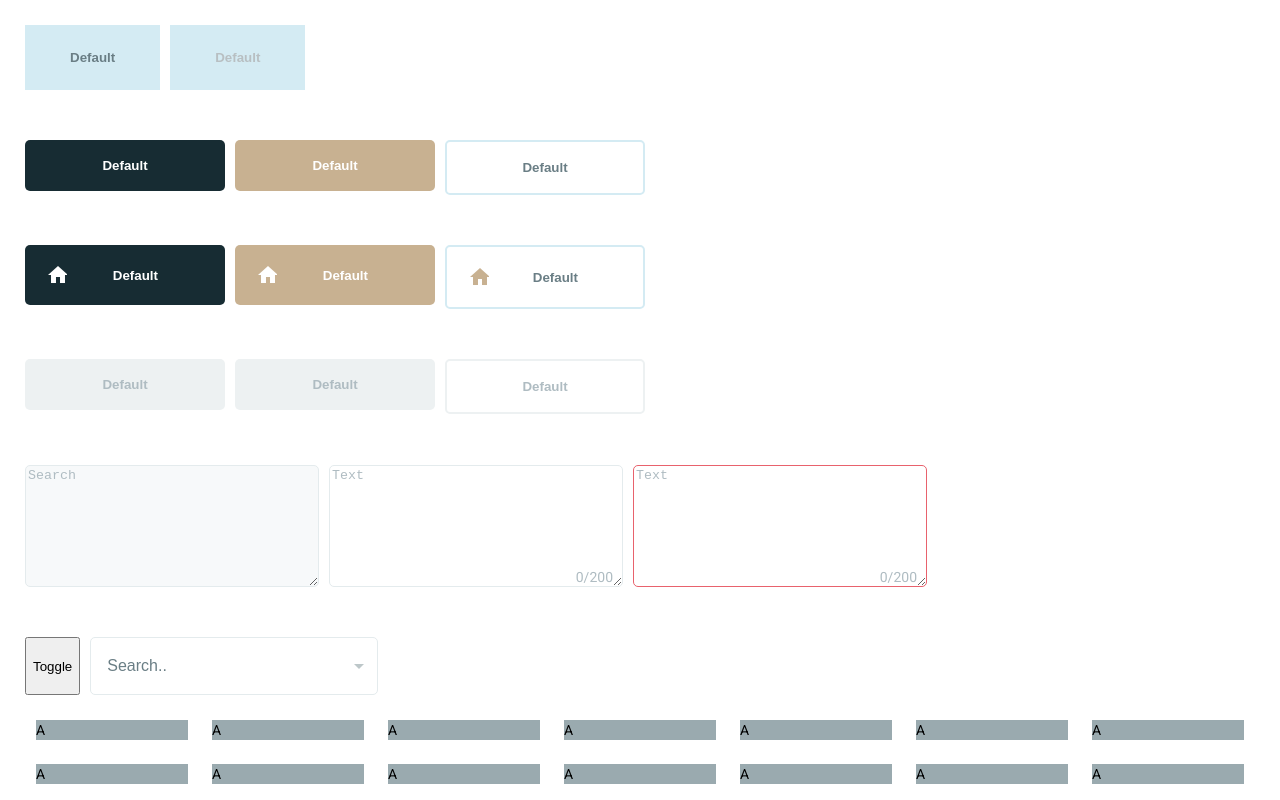
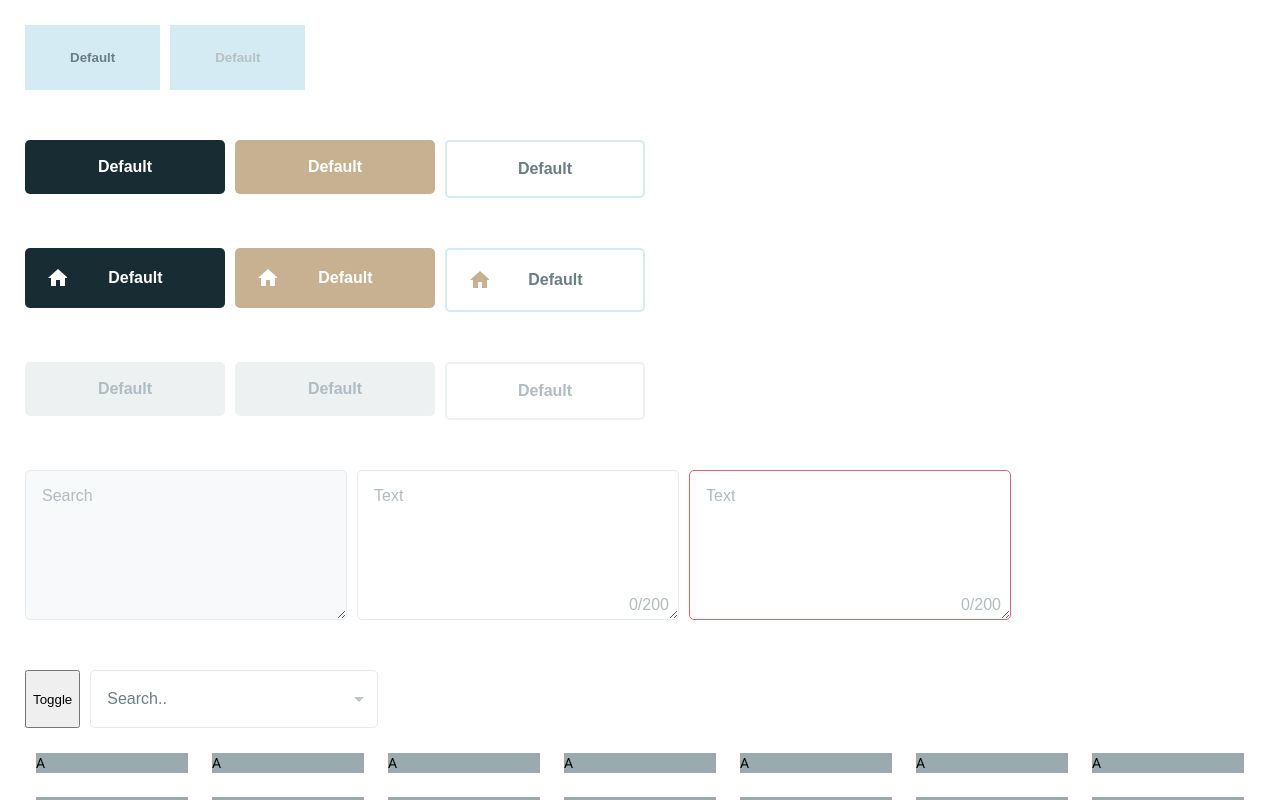
Before and after one commit to OlegOdnoral/Finder-components, an Angular app: page / in a window 1280 px wide. Shown: the top 800 px of the page. Built offline with nearby package versions, Linux system fonts and the light colour scheme.

Commit message:
Fix styles

```diff
--- a/src/app/core/finder-button/finder-button.component.scss
+++ b/src/app/core/finder-button/finder-button.component.scss
@@ -3,6 +3,7 @@
   padding: 18px 21px;
   border: none;
   font-family: 'Nunito Sans', sans-serif;
+  font-size: 16px;
   font-weight: bold;
   border-radius: 5px;
   display: flex;
--- a/src/app/core/finder-selector/finder-selector.component.ts
+++ b/src/app/core/finder-selector/finder-selector.component.ts
@@ -28,8 +28,6 @@ import { TemplatePortal } from "@angular/cdk/portal";
   }]
 })
 export class FinderSelectorComponent implements OnInit, OnDestroy, ControlValueAccessor {
-
-
 
   @Input() model: any;
   @Input() labelKey = 'label';
@@ -141,10 +139,10 @@ export class FinderSelectorComponent implements OnInit, OnDestroy, ControlValueA
     this.isDropdownOpen = true;
     this.overlayRef = this.overlay.create({
       width: origin.offsetWidth,
-      scrollStrategy: this.overlay.scrollStrategies.reposition({ scrollThrottle: 3, autoClose: true }),
+      scrollStrategy: this.overlay.scrollStrategies.reposition({ scrollThrottle: 0, autoClose: true }),
       positionStrategy: this.overlay
         .position()
-        .flexibleConnectedTo(this.elementRef)
+        .flexibleConnectedTo(origin)
         .withPositions([
           {
             originX: 'start',
--- a/src/app/core/finder-text-area/finder-text-area.component.html
+++ b/src/app/core/finder-text-area/finder-text-area.component.html
@@ -1,10 +1,10 @@
 <div class="textarea-wrapper">
   <textarea
     [readonly]="disabled"
-    [ngClass]="formControl.valid ? '' : 'error'"
     [maxlength]="maxLength"
     [formControl]="formControl"
     [placeholder]="placeholder"
+    [ngClass]="formControl.valid ? '' : 'error'"
   ></textarea>
   <div *ngIf="maxLength" class="textarea-counter" >{{ currentLength }}/{{ maxLength }}</div>
 </div>
--- a/src/app/core/finder-text-area/finder-text-area.component.scss
+++ b/src/app/core/finder-text-area/finder-text-area.component.scss
@@ -1,5 +1,10 @@
 .textarea-wrapper {
   color: #AFBCC2;
+
+  * {
+    font-family: 'Nunito Sans', sans-serif;
+    font-size: 16px;
+  }
 
   textarea {
     color: #6A7E85;
@@ -8,6 +13,7 @@
     display: block;
     border: 1px solid #E4EBED;
     border-radius: 5px;
+    padding: 16px;
 
     &::placeholder {
       color: #AFBCC2;
@@ -41,7 +47,7 @@
   .textarea-counter {
     position: relative;
     left: -10px;
-    top: -20px;
+    top: -25px;
     float: right;
     height: 0;
   }
```
